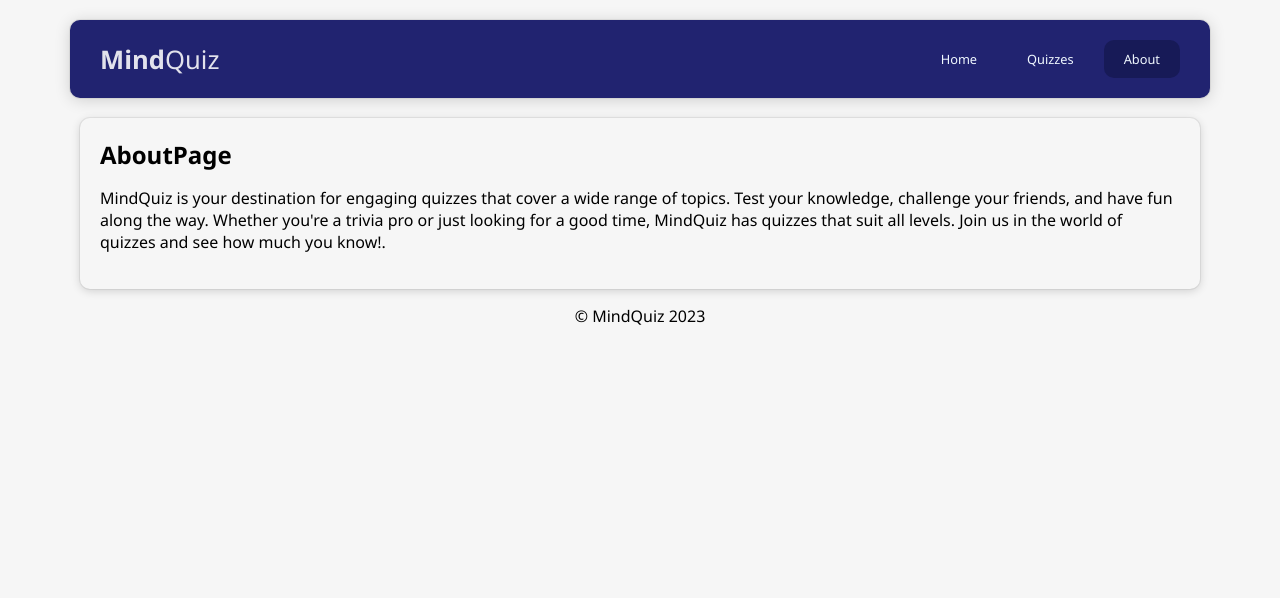
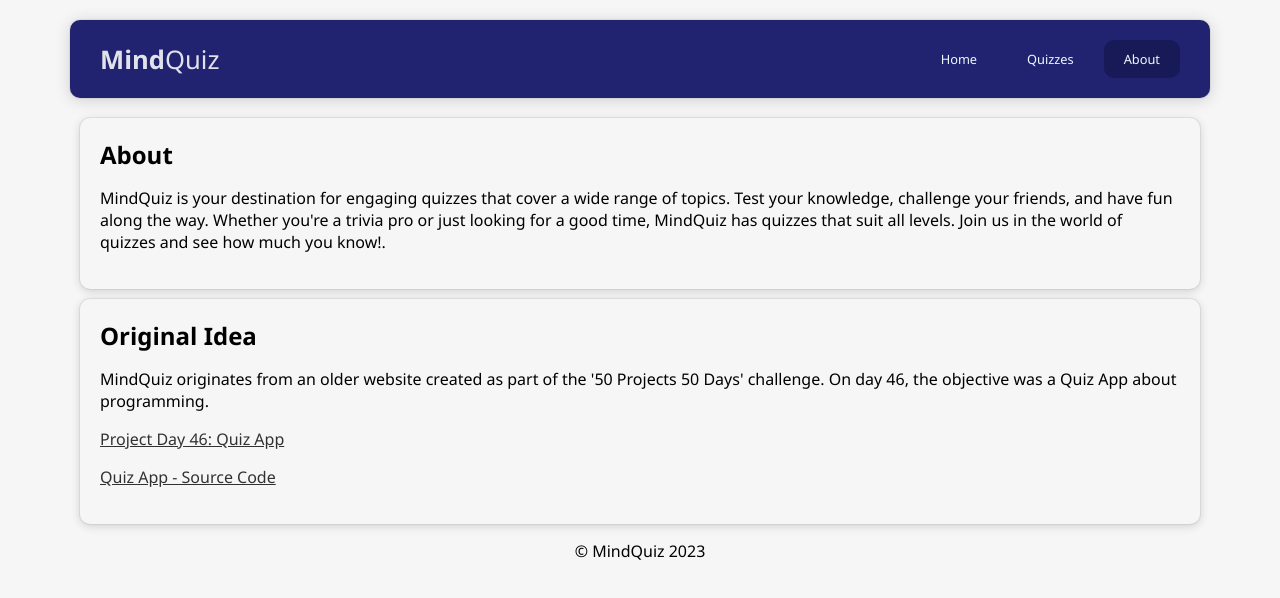
Before and after one commit to romhenri/mindquiz, a React (Vite) app: page /about in a window 1280 px wide. Shown: the top 598 px of the page. Built offline with nearby package versions, Linux system fonts and the light colour scheme.

Commit message:
improve: AboutPage

```diff
--- a/src/pages/AboutPage.jsx
+++ b/src/pages/AboutPage.jsx
@@ -7,9 +7,27 @@ const AboutPage = () => {
     <main className='about-page'>
           <section>
             <div>
-              <h2>AboutPage</h2>
+              <h2>About</h2>
 
               <p>MindQuiz is your destination for engaging quizzes that cover a wide range of topics. Test your knowledge, challenge your friends, and have fun along the way. Whether you're a trivia pro or just looking for a good time, MindQuiz has quizzes that suit all levels. Join us in the world of quizzes and see how much you know!.</p>
+            </div>
+          </section>
+          <section>
+            <div>
+              <h2>Original Idea</h2>
+
+              <p>MindQuiz originates from an older website created as part of the '50 Projects 50 Days' challenge. On day 46, the objective was a Quiz App about programming.</p>
+
+              <p>
+                <a href="https://romhenri.github.io/50projects50days/day-46/" target="_blank" rel="noopener noreferrer">
+                Project Day 46: Quiz App
+              </a>
+              </p>
+              <p>
+                <a href="https://github.com/romhenri/50projects50days/tree/main/day-46" target="_blank" rel="noopener noreferrer">
+                  Quiz App - Source Code
+                </a>
+              </p>
             </div>
           </section>
         </main>
```
